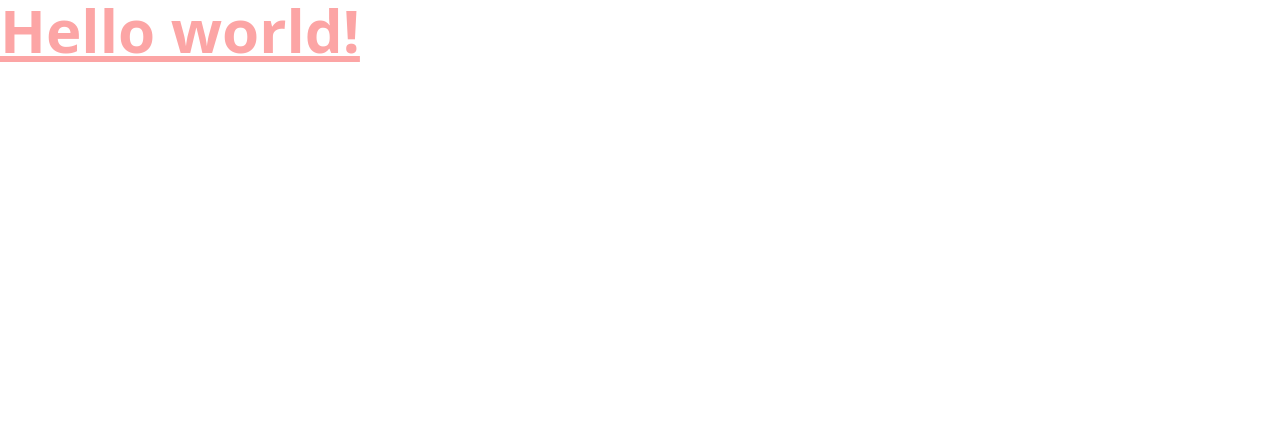
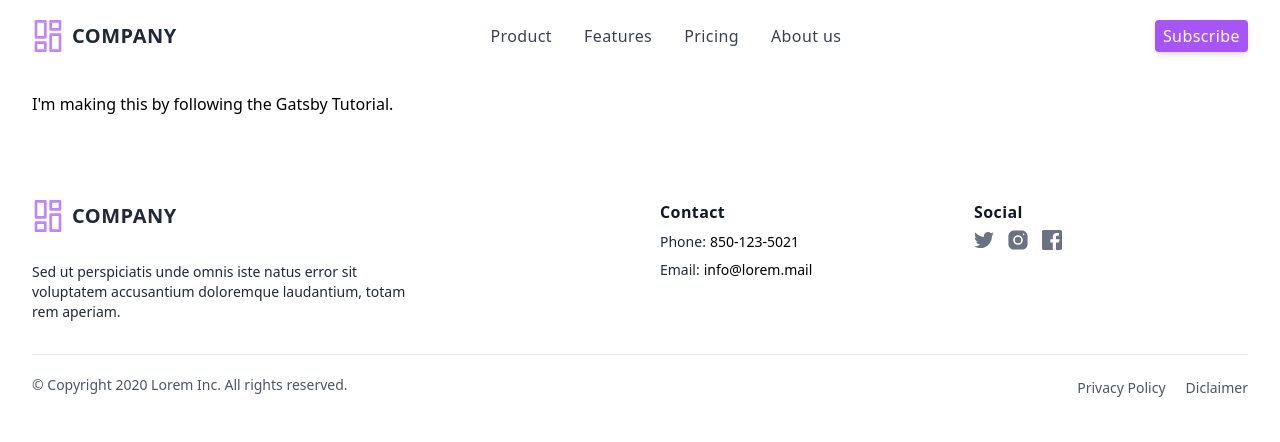
Before and after one commit to wnhollington/gatsby-starter, a Gatsby site: page / in a window 1280 px wide. Built offline with nearby package versions, Linux system fonts and the light colour scheme; Gatsby itself is replaced by a stand-in of ours.

Commit message:
add header and footer layout

```diff
--- a/gatsby-config.js
+++ b/gatsby-config.js
@@ -8,7 +8,7 @@ module.exports = {
     {
       resolve: 'gatsby-plugin-google-analytics',
       options: {
-        "trackingId": "123"
+        "trackingId": "123" // Update
       }
     },
     "gatsby-plugin-image",
@@ -38,6 +38,14 @@ module.exports = {
         "path": "./src/pages/"
       },
       __key: "pages"
-    }
+    },
+    {
+      resolve: 'gatsby-source-filesystem',
+      options: {
+        "name": "articles",
+        "path": "./.frontmatter/content/articles"
+      },
+      __key: "articles"
+    },
   ]
 };
--- /dev/null
+++ b/src/components/layout/footer/index.js
@@ -0,0 +1,110 @@
+import * as React from 'react'
+
+// Components
+import Logo from '../header/logo'
+
+const Footer = () => {
+  return (
+    <footer className="px-4 pt-16 mx-auto sm:max-w-xl md:max-w-full lg:max-w-full md:px-24 lg:px-8">
+      <div className="grid gap-10 row-gap-6 mb-8 sm:grid-cols-2 lg:grid-cols-4">
+
+        <div className="sm:col-span-2">
+          <Logo />
+          <div className="mt-6 lg:max-w-sm">
+            <p className="text-sm text-gray-800">
+              Sed ut perspiciatis unde omnis iste natus error sit voluptatem
+              accusantium doloremque laudantium, totam rem aperiam.
+            </p>
+          </div>
+        </div>
+
+        <div className="space-y-2 text-sm">
+          <p className="text-base font-bold tracking-wide text-gray-900">
+            Contact
+          </p>
+          <div className="flex">
+            <p className="mr-1 text-gray-800">Phone:</p>
+            <a
+              href="tel:850-123-5021"
+              aria-label="Our phone"
+              title="Our phone"
+              className="transition-colors duration-300 text-deep-purple-accent-400 hover:text-deep-purple-800"
+            >
+              850-123-5021
+            </a>
+          </div>
+          <div className="flex">
+            <p className="mr-1 text-gray-800">Email:</p>
+            <a
+              href="mailto:info@lorem.mail"
+              aria-label="Our email"
+              title="Our email"
+              className="transition-colors duration-300 text-deep-purple-accent-400 hover:text-deep-purple-800"
+            >
+              info@lorem.mail
+            </a>
+          </div>
+        </div>
+
+        <div>
+          <span className="text-base font-bold tracking-wide text-gray-900">
+            Social
+          </span>
+          <div className="flex items-center mt-1 space-x-3">
+            <a
+              href="/"
+              className="text-gray-500 transition-colors duration-300 hover:text-purple-400"
+            >
+              <svg viewBox="0 0 24 24" fill="currentColor" className="h-5">
+                <path d="M24,4.6c-0.9,0.4-1.8,0.7-2.8,0.8c1-0.6,1.8-1.6,2.2-2.7c-1,0.6-2,1-3.1,1.2c-0.9-1-2.2-1.6-3.6-1.6 c-2.7,0-4.9,2.2-4.9,4.9c0,0.4,0,0.8,0.1,1.1C7.7,8.1,4.1,6.1,1.7,3.1C1.2,3.9,1,4.7,1,5.6c0,1.7,0.9,3.2,2.2,4.1 C2.4,9.7,1.6,9.5,1,9.1c0,0,0,0,0,0.1c0,2.4,1.7,4.4,3.9,4.8c-0.4,0.1-0.8,0.2-1.3,0.2c-0.3,0-0.6,0-0.9-0.1c0.6,2,2.4,3.4,4.6,3.4 c-1.7,1.3-3.8,2.1-6.1,2.1c-0.4,0-0.8,0-1.2-0.1c2.2,1.4,4.8,2.2,7.5,2.2c9.1,0,14-7.5,14-14c0-0.2,0-0.4,0-0.6 C22.5,6.4,23.3,5.5,24,4.6z" />
+              </svg>
+            </a>
+            <a
+              href="/"
+              className="text-gray-500 transition-colors duration-300 hover:text-purple-400"
+            >
+              <svg viewBox="0 0 30 30" fill="currentColor" className="h-6">
+                <circle cx="15" cy="15" r="4" />
+                <path d="M19.999,3h-10C6.14,3,3,6.141,3,10.001v10C3,23.86,6.141,27,10.001,27h10C23.86,27,27,23.859,27,19.999v-10   C27,6.14,23.859,3,19.999,3z M15,21c-3.309,0-6-2.691-6-6s2.691-6,6-6s6,2.691,6,6S18.309,21,15,21z M22,9c-0.552,0-1-0.448-1-1   c0-0.552,0.448-1,1-1s1,0.448,1,1C23,8.552,22.552,9,22,9z" />
+              </svg>
+            </a>
+            <a
+              href="/"
+              className="text-gray-500 transition-colors duration-300 hover:text-purple-400"
+            >
+              <svg viewBox="0 0 24 24" fill="currentColor" className="h-5">
+                <path d="M22,0H2C0.895,0,0,0.895,0,2v20c0,1.105,0.895,2,2,2h11v-9h-3v-4h3V8.413c0-3.1,1.893-4.788,4.659-4.788 c1.325,0,2.463,0.099,2.795,0.143v3.24l-1.918,0.001c-1.504,0-1.795,0.715-1.795,1.763V11h4.44l-1,4h-3.44v9H22c1.105,0,2-0.895,2-2 V2C24,0.895,23.105,0,22,0z" />
+              </svg>
+            </a>
+          </div>
+        </div>
+      </div>
+
+      <div className="flex flex-col-reverse justify-between pt-5 pb-10 border-t lg:flex-row">
+        <p className="text-sm text-gray-600">
+          © Copyright 2020 Lorem Inc. All rights reserved.
+        </p>
+        <ul className="flex flex-col mb-3 space-y-2 lg:mb-0 sm:space-y-0 sm:space-x-5 sm:flex-row">
+          <li>
+            <a
+              href="/"
+              className="text-sm text-gray-600 transition-colors duration-300 hover:text-purple-400"
+            >
+              Privacy Policy
+            </a>
+          </li>
+          <li>
+            <a
+              href="/"
+              className="text-sm text-gray-600 transition-colors duration-300 hover:text-purple-400"
+            >
+              Diclaimer
+            </a>
+          </li>
+        </ul>
+      </div>
+    </footer>
+  )
+}
+
+export default Footer
--- /dev/null
+++ b/src/components/layout/header/index.js
@@ -0,0 +1,27 @@
+import * as React from 'react'
+
+// Components
+import Logo from './logo'
+import Nav from './nav'
+import SignupModal from './signup-modal';
+import NavDropdown from './nav-dropdown';
+
+const Header = () => {
+  return (
+    <header className="px-4 py-5 mx-auto sm:max-w-xl md:max-w-full lg:max-w-full md:px-24 lg:px-8">
+      <div className="relative flex items-center justify-between">
+
+        <Logo/>
+
+        <Nav/>
+
+        <SignupModal/>
+
+        <NavDropdown />
+
+      </div>
+    </header>
+  );
+};
+
+export default Header;
--- /dev/null
+++ b/src/components/layout/header/logo.js
@@ -0,0 +1,35 @@
+import * as React from 'react'
+
+// Components
+
+const Logo = () => {
+  return (
+    <a
+        href="/"
+        aria-label="Company"
+        title="Company"
+        className="inline-flex items-center"
+    >
+        <svg
+        className="w-8 text-purple-400"
+        viewBox="0 0 24 24"
+        strokeLinejoin="round"
+        strokeWidth="2"
+        strokeLinecap="round"
+        strokeMiterlimit="10"
+        stroke="currentColor"
+        fill="none"
+        >
+        <rect x="3" y="1" width="7" height="12" />
+        <rect x="3" y="17" width="7" height="6" />
+        <rect x="14" y="1" width="7" height="6" />
+        <rect x="14" y="11" width="7" height="12" />
+        </svg>
+        <span className="ml-2 text-xl font-bold tracking-wide text-gray-800 uppercase">
+        Company
+        </span>
+    </a>
+  )
+}
+
+export default Logo
--- /dev/null
+++ b/src/components/layout/header/nav-dropdown.js
@@ -0,0 +1,115 @@
+import * as React from 'react'
+import { useState } from 'react';
+
+// Components
+import Logo from './logo'
+
+const NavDropdown = () => {
+    const [isMenuOpen, setIsMenuOpen] = useState(false);
+
+    return (
+        <div className="lg:hidden">
+            <button
+            aria-label="Open Menu"
+            title="Open Menu"
+            className="p-2 -mr-1 transition duration-200 rounded focus:outline-none focus:shadow-outline hover:bg-deep-purple-50 focus:bg-deep-purple-50"
+            onClick={() => setIsMenuOpen(true)}
+            >
+            <svg className="w-5 text-gray-600" viewBox="0 0 24 24">
+                <path
+                fill="currentColor"
+                d="M23,13H1c-0.6,0-1-0.4-1-1s0.4-1,1-1h22c0.6,0,1,0.4,1,1S23.6,13,23,13z"
+                />
+                <path
+                fill="currentColor"
+                d="M23,6H1C0.4,6,0,5.6,0,5s0.4-1,1-1h22c0.6,0,1,0.4,1,1S23.6,6,23,6z"
+                />
+                <path
+                fill="currentColor"
+                d="M23,20H1c-0.6,0-1-0.4-1-1s0.4-1,1-1h22c0.6,0,1,0.4,1,1S23.6,20,23,20z"
+                />
+            </svg>
+            </button>
+
+            {isMenuOpen && (
+            <div className="absolute top-0 left-0 w-full">
+                <div className="p-5 bg-white border rounded shadow-sm">
+                <div className="flex items-center justify-between mb-4">
+
+                    <Logo />
+                    <button
+                        aria-label="Close Menu"
+                        title="Close Menu"
+                        className="p-2 -mt-2 -mr-2 transition duration-200 rounded hover:bg-gray-200 focus:bg-gray-200 focus:outline-none focus:shadow-outline"
+                        onClick={() => setIsMenuOpen(false)}
+                    >
+                        <svg className="w-5 text-gray-600" viewBox="0 0 24 24">
+                        <path
+                            fill="currentColor"
+                            d="M19.7,4.3c-0.4-0.4-1-0.4-1.4,0L12,10.6L5.7,4.3c-0.4-0.4-1-0.4-1.4,0s-0.4,1,0,1.4l6.3,6.3l-6.3,6.3 c-0.4,0.4-0.4,1,0,1.4C4.5,19.9,4.7,20,5,20s0.5-0.1,0.7-0.3l6.3-6.3l6.3,6.3c0.2,0.2,0.5,0.3,0.7,0.3s0.5-0.1,0.7-0.3 c0.4-0.4,0.4-1,0-1.4L13.4,12l6.3-6.3C20.1,5.3,20.1,4.7,19.7,4.3z"
+                        />
+                        </svg>
+                    </button>
+                </div>
+                <nav>
+                    <ul className="space-y-4">
+                    <li>
+                        <a
+                        href="/"
+                        aria-label="Our product"
+                        title="Our product"
+                        className="font-medium tracking-wide text-gray-700 transition-colors duration-200 hover:text-purple-400"
+                        >
+                        Product
+                        </a>
+                    </li>
+                    <li>
+                        <a
+                        href="/"
+                        aria-label="Our product"
+                        title="Our product"
+                        className="font-medium tracking-wide text-gray-700 transition-colors duration-200 hover:text-purple-400"
+                        >
+                        Features
+                        </a>
+                    </li>
+                    <li>
+                        <a
+                        href="/"
+                        aria-label="Product pricing"
+                        title="Product pricing"
+                        className="font-medium tracking-wide text-gray-700 transition-colors duration-200 hover:text-purple-400"
+                        >
+                        Pricing
+                        </a>
+                    </li>
+                    <li>
+                        <a
+                        href="/"
+                        aria-label="About us"
+                        title="About us"
+                        className="font-medium tracking-wide text-gray-700 transition-colors duration-200 hover:text-purple-400"
+                        >
+                        About us
+                        </a>
+                    </li>
+                    <li>
+                        <a
+                        href="/"
+                        className="inline-flex items-center justify-center w-full h-12 px-6 font-medium tracking-wide text-white transition duration-200 rounded shadow-md bg-purple-400 hover:bg-purple-700 focus:shadow-outline focus:outline-none"
+                        aria-label="Sign up"
+                        title="Sign up"
+                        >
+                        Sign up
+                        </a>
+                    </li>
+                    </ul>
+                </nav>
+                </div>
+            </div>
+            )}
+        </div>
+    )
+}
+
+export default NavDropdown
--- /dev/null
+++ b/src/components/layout/header/nav.js
@@ -0,0 +1,52 @@
+import * as React from 'react'
+
+// Components
+
+const Nav = () => {
+  return (
+        <ul className="flex items-center hidden space-x-8 lg:flex">
+          <li>
+            <a
+              href="/"
+              aria-label="Our product"
+              title="Our product"
+              className="font-medium tracking-wide text-gray-700 transition-colors duration-200 hover:text-purple-400"
+            >
+              Product
+            </a>
+          </li>
+          <li>
+            <a
+              href="/"
+              aria-label="Our product"
+              title="Our product"
+              className="font-medium tracking-wide text-gray-700 transition-colors duration-200 hover:text-purple-400"
+            >
+              Features
+            </a>
+          </li>
+          <li>
+            <a
+              href="/"
+              aria-label="Product pricing"
+              title="Product pricing"
+              className="font-medium tracking-wide text-gray-700 transition-colors duration-200 hover:text-purple-400"
+            >
+              Pricing
+            </a>
+          </li>
+          <li>
+            <a
+              href="/"
+              aria-label="About us"
+              title="About us"
+              className="font-medium tracking-wide text-gray-700 transition-colors duration-200 hover:text-purple-400"
+            >
+              About us
+            </a>
+          </li>
+        </ul>
+  )
+}
+
+export default Nav
--- /dev/null
+++ b/src/components/layout/header/signup-modal.js
@@ -0,0 +1,22 @@
+import * as React from 'react'
+
+// Components
+
+const SignupModal = () => {
+  return (
+        <ul className="flex items-center hidden space-x-8 lg:flex">
+          <li>
+            <a
+              href="/"
+              className="inline-flex items-center justify-center h-8 p-2 font-medium tracking-wide text-white transition duration-200 rounded shadow-md bg-purple-500 hover:bg-purple-700 focus:shadow-outline focus:outline-none"
+              aria-label="Sign up"
+              title="Sign up"
+            >
+              Subscribe
+            </a>
+          </li>
+        </ul>
+  )
+}
+
+export default SignupModal
--- /dev/null
+++ b/src/components/layout/index.js
@@ -0,0 +1,19 @@
+import * as React from 'react'
+
+// Components
+import Header from './header'
+import Footer from './footer'
+
+const Layout = ({ children }) => {
+  return (
+    <>
+      <Header/>
+      <main className='px-4 py-5 mx-auto sm:max-w-xl md:max-w-full lg:max-w-full md:px-24 lg:px-8'>
+        {children}
+      </main>
+      <Footer/>
+    </>
+  )
+}
+
+export default Layout
--- a/src/pages/index.js
+++ b/src/pages/index.js
@@ -1,11 +1,13 @@
-import * as React from "react"
+import * as React from 'react'
 
-//Markup
+// Components
+import Layout from '../components/layout'
+
 const IndexPage = () => {
   return (
-      <h1 className="text-6xl font-bold underline text-red-300">
-        Hello world!
-      </h1>
+    <Layout pageTitle="Home Page">
+      <p>I'm making this by following the Gatsby Tutorial.</p>
+    </Layout>
   )
 }
 
--- a/tailwind.config.js
+++ b/tailwind.config.js
@@ -1,5 +1,7 @@
 module.exports = {
-  content: ["./src/**/*.{js,jsx,ts,tsx}"],
+  content: [
+    './src/**/*.{js,jsx,ts,tsx}',
+  ],
   theme: {},
   variants: {},
   plugins: [],
```
